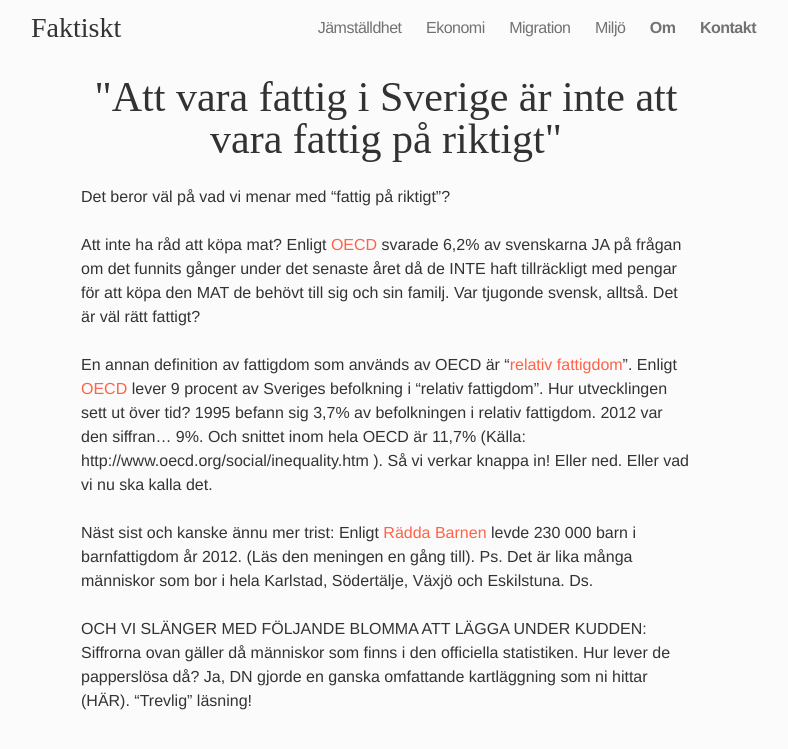
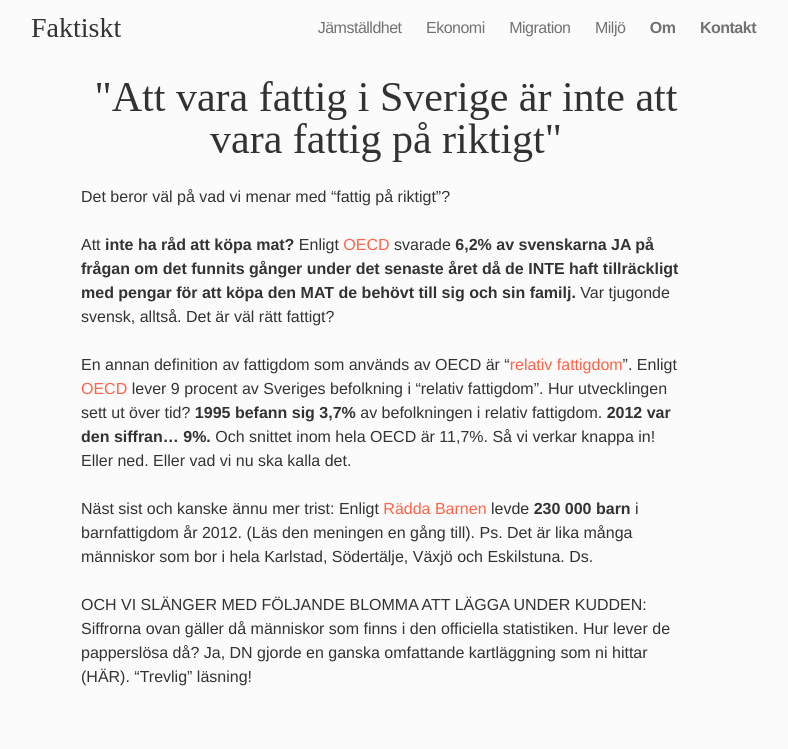
Before and after one commit to frigolitvarulv/faktiskt.github.io, a Jekyll site: the page built from ekonomi/att-vara-fattig-i-sverige-r-inte-att-vara-fattig-p-riktigt.md, in a window 1280 px wide. Shown: the top 749 px of the page, without its empty margins (254-1042 px from the left). Built offline with Jekyll 4.4.1, drawn with Linux system fonts in a browser that asks for light colours; nearby versions of some CDN libraries; Markdown is read by kramdown in place of the engine named in the settings.

Commit message:
Updated att-vara-fattig-i-sverige-r-inte-att-vara-fattig-p-riktigt.md

```diff
--- a/ekonomi/att-vara-fattig-i-sverige-r-inte-att-vara-fattig-p-riktigt.md
+++ b/ekonomi/att-vara-fattig-i-sverige-r-inte-att-vara-fattig-p-riktigt.md
@@ -2,13 +2,15 @@
 layout: post
 published: true
 title: "\"Att vara fattig i Sverige är inte att vara fattig på riktigt\""
+sort: 0
 ---
 
 
-Det beror väl på vad vi menar med "fattig på riktigt"? <br><br>Att inte ha råd att köpa mat? Enligt [OECD](http://www.oecd.org/els/soc/OECD2014-SocietyAtAGlance2014.pdf "OECD - Society at a glance 2014") svarade 6,2% av svenskarna JA på frågan om det funnits gånger under det senaste året då de INTE haft tillräckligt med pengar för att köpa den MAT de behövt till sig och sin familj. Var tjugonde svensk, alltså. Det är väl rätt fattigt?
+
+Det beror väl på vad vi menar med "fattig på riktigt"? <br><br>Att **inte ha råd att köpa mat?** Enligt [OECD](http://www.oecd.org/els/soc/OECD2014-SocietyAtAGlance2014.pdf "OECD - Society at a glance 2014") svarade **6,2% av svenskarna JA på frågan om det funnits gånger under det senaste året då de INTE haft tillräckligt med pengar för att köpa den MAT de behövt till sig och sin familj.** Var tjugonde svensk, alltså. Det är väl rätt fattigt?
 <br><br>
-En annan definition av fattigdom som används av OECD är "[relativ fattigdom](http://www.oecd-ilibrary.org/sites/factbook-2010-en/11/02/02/index.html?itemId=/content/chapter/factbook-2010-89-en)". Enligt [OECD](http://www.oecd.org/social/inequality.htm "OECD - Inequality") lever 9 procent av Sveriges befolkning i "relativ fattigdom". Hur utvecklingen sett ut över tid? 1995 befann sig 3,7% av befolkningen i relativ fattigdom. 2012 var den siffran... 9%. Och snittet inom hela OECD är 11,7% (Källa: http://www.oecd.org/social/inequality.htm ). Så vi verkar knappa in! Eller ned. Eller vad vi nu ska kalla det.
+En annan definition av fattigdom som används av OECD är "[relativ fattigdom](http://www.oecd-ilibrary.org/sites/factbook-2010-en/11/02/02/index.html?itemId=/content/chapter/factbook-2010-89-en)". Enligt [OECD](http://www.oecd.org/social/inequality.htm "OECD - Inequality") lever 9 procent av Sveriges befolkning i "relativ fattigdom". Hur utvecklingen sett ut över tid? **1995 befann sig 3,7%** av befolkningen i relativ fattigdom. **2012 var den siffran... 9%.** Och snittet inom hela OECD är 11,7%. Så vi verkar knappa in! Eller ned. Eller vad vi nu ska kalla det.
 <br><br>
-Näst sist och kanske ännu mer trist: Enligt [Rädda Barnen](www.raddabarnen.se/Documents/vad-vi-gor/sverige/samhallets-ansvar/barnfattigdom/rb_fattigdom_2014_klar2_webb_.pdf "Rädda Barnen - Barnfattigdom") levde 230 000 barn i barnfattigdom år 2012. (Läs den meningen en gång till). Ps. Det är lika många människor som bor i hela Karlstad, Södertälje, Växjö och Eskilstuna. Ds.
+Näst sist och kanske ännu mer trist: Enligt [Rädda Barnen](https://www.raddabarnen.se/Documents/vad-vi-gor/sverige/samhallets-ansvar/barnfattigdom/rb_fattigdom_2014_klar2_webb_.pdf) levde **230 000 barn** i barnfattigdom år 2012. (Läs den meningen en gång till). Ps. Det är lika många människor som bor i hela Karlstad, Södertälje, Växjö och Eskilstuna. Ds.
 <br><br>
 OCH VI SLÄNGER MED FÖLJANDE BLOMMA ATT LÄGGA UNDER KUDDEN: Siffrorna ovan gäller då människor som finns i den officiella statistiken. Hur lever de papperslösa då? Ja, DN gjorde en ganska omfattande kartläggning som ni hittar (HÄR). "Trevlig" läsning!
```
